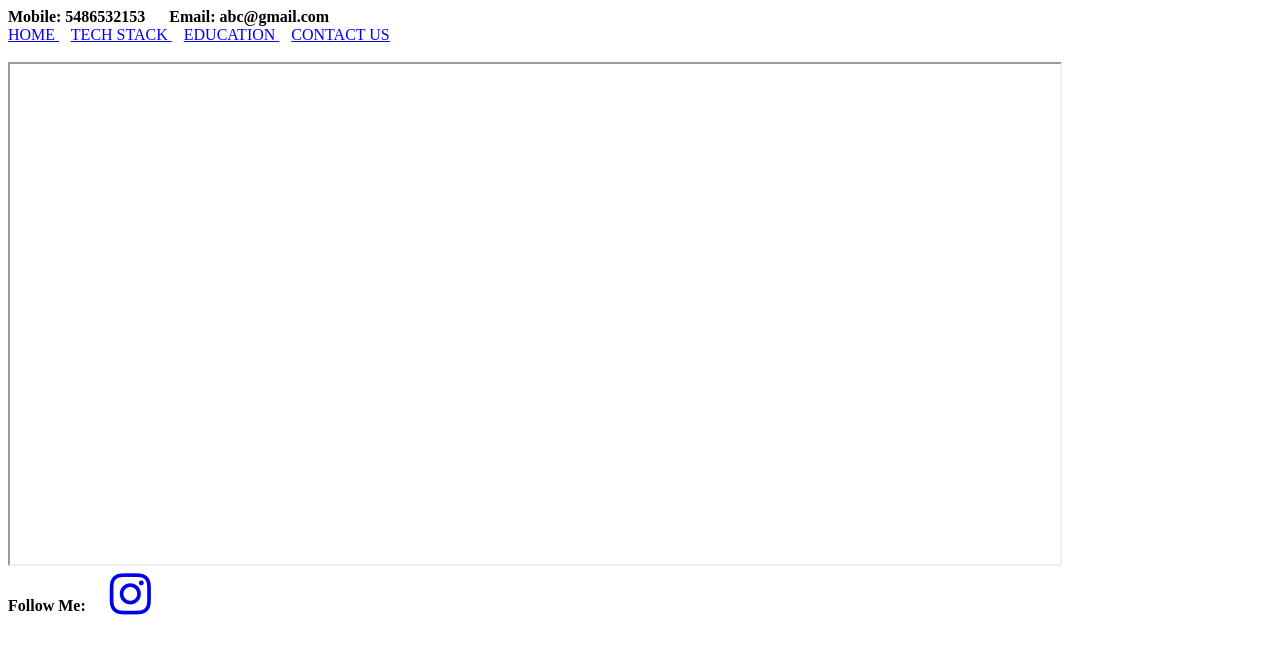
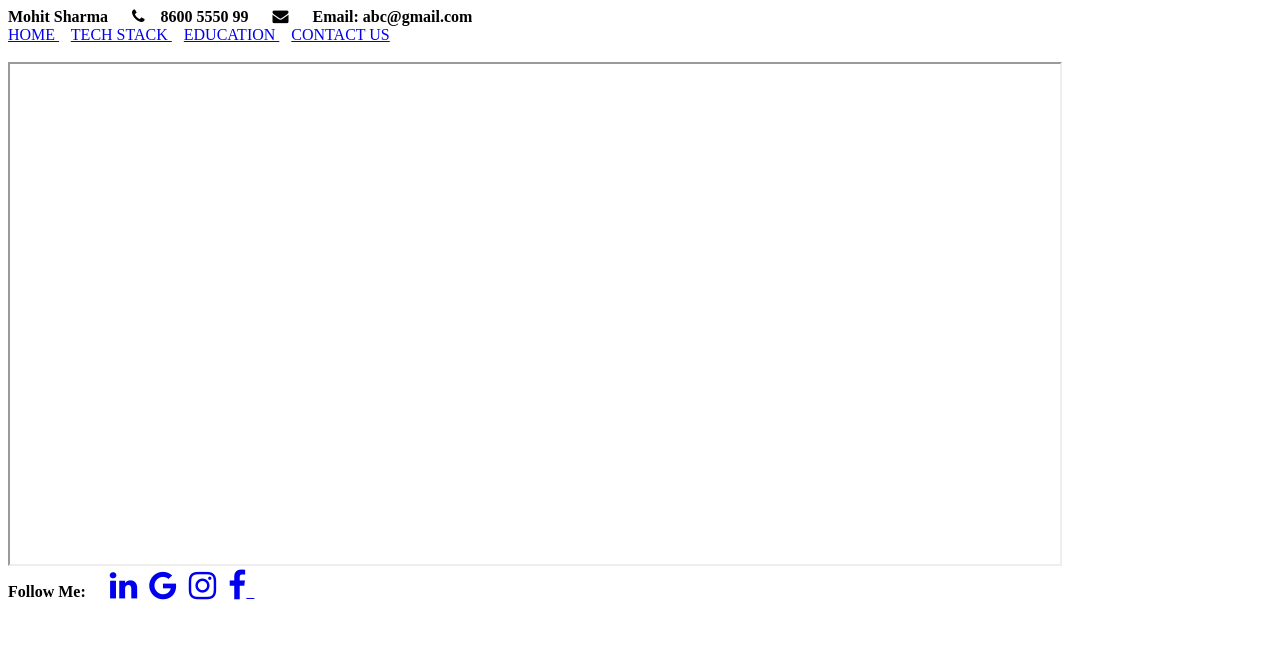
Before and after one commit to nayanrpatil02/myprofile, a plain HTML site: page index.html in a window 1280 px wide. Drawn offline with Linux system fonts and the light colour scheme.

Commit message:
Updated Font Awesome icons
Updated font awesome icons for header and footer sections.

```diff
--- a/index.html
+++ b/index.html
@@ -4,11 +4,14 @@
         <title> Index </title>
 
         <link rel="stylesheet" href="https://cdnjs.cloudflare.com/ajax/libs/font-awesome/4.7.0/css/font-awesome.min.css">
+
+
     </head>
     <body>
         <header>
-            <strong> Mobile: 5486532153 </strong> &nbsp;&nbsp;&nbsp;&nbsp;
-            <strong> Email: abc@gmail.com</strong>
+             <strong> Mohit Sharma </strong> &nbsp;&nbsp;&nbsp;&nbsp;
+             <a href="tel:8600 5550 99"></a><i class="fa fa-phone"></i>&nbsp;&nbsp;&nbsp;&nbsp;<strong>8600 5550 99</strong> </i> &nbsp;&nbsp;&nbsp;&nbsp;
+             <a href="mailto:abc@gmail.com"></a> <i class="fa fa-envelope"></i> &nbsp;&nbsp;&nbsp;&nbsp; <strong> Email: abc@gmail.com</strong>
         </header>
          <nav>
             <a hreF="home.html" target="myFrame"> HOME </a> &nbsp;&nbsp;
@@ -21,7 +24,10 @@
         </iframe>
         <footer>
             <strong> Follow Me: &nbsp;&nbsp;&nbsp;&nbsp;</strong>
-            <a href="https://www.instagram.com/" target="_blank"> <i class="fa fa-instagram fa-3x" aria-hidden="true"></i></a>
+            <a href="https://in.linkedin.com/" target="_blank"> <i class="fa fa-linkedin fa-2x" aria-hidden="true" ></i></a>  &nbsp;
+            <a href="https://www.google.com/" target="_blank"> <i class="fa fa-google fa-2x" aria-hidden="true"></i></a> &nbsp;
+            <a href="https://www.instagram.com/" target="_blank"> <i class="fa fa-instagram fa-2x" aria-hidden="true"></i></a> &nbsp;
+            <a href="https://www.facebook.com/" target="_blank"> <i class="fa fa-facebook fa-2x" aria-hidden="true"></i> &nbsp;
         </footer>
      </body>
 </html>
```
